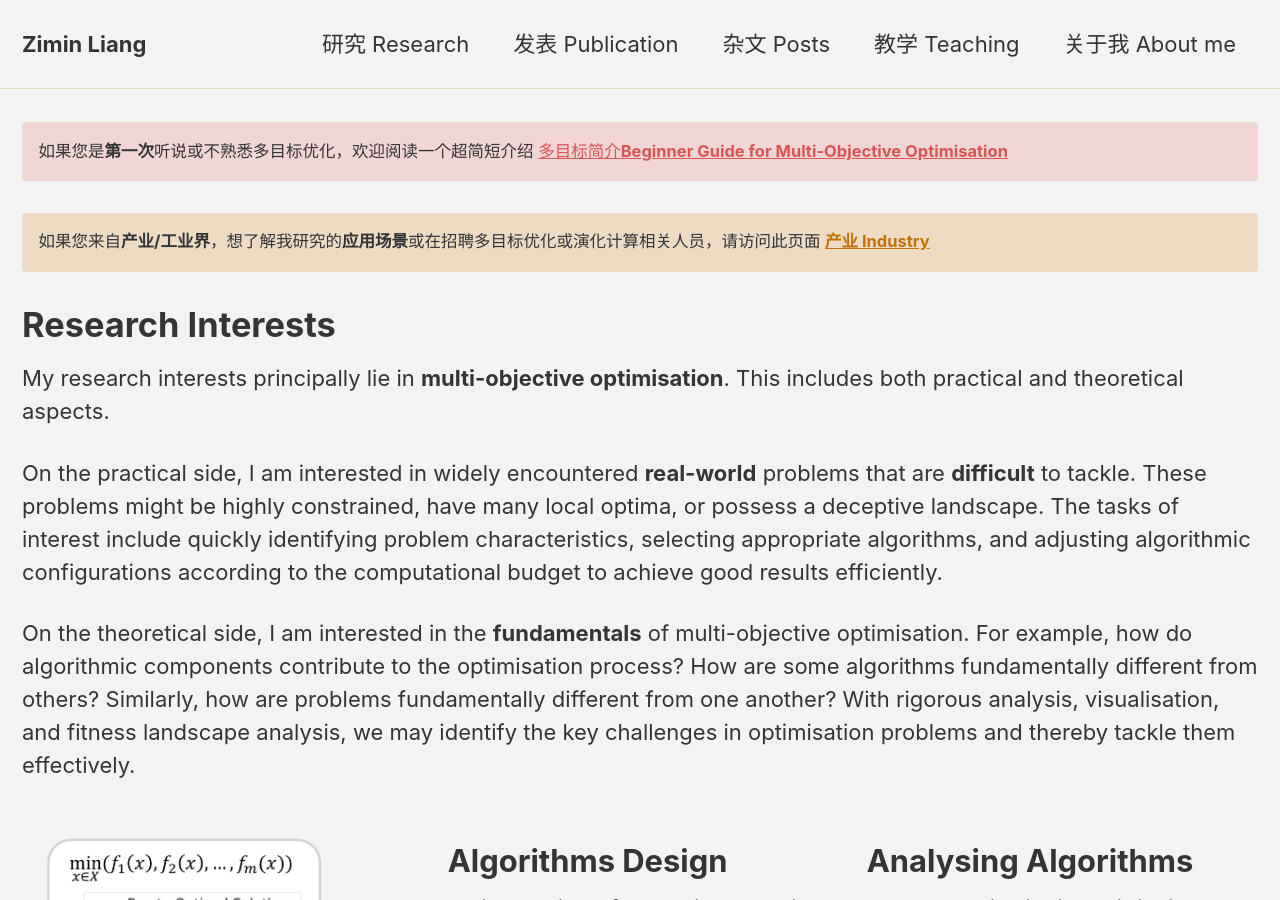
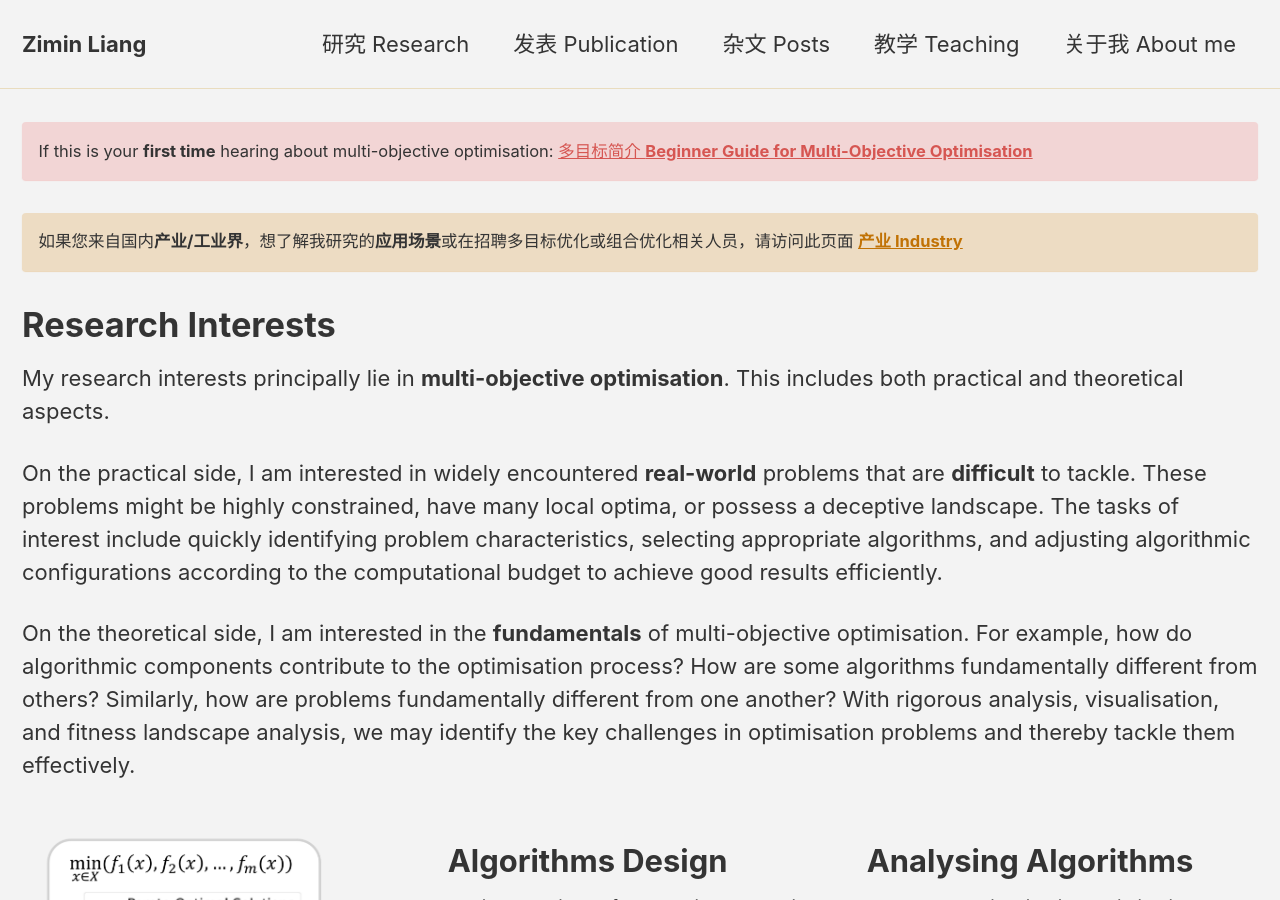
Before and after one commit to Zim-L/Zim-L.github.io, a Jekyll site: the page built from pages/research.md, in a window 1280 px wide and 900 px high. Built offline with Jekyll 4.4.1, drawn with Linux system fonts in a browser that asks for light colours; cached includes are drawn as plain includes.

Commit message:
Update research.md

```diff
--- a/pages/research.md
+++ b/pages/research.md
@@ -36,10 +36,10 @@ feature_row:
     btn_class: "btn--primary btn--large"
     btn_label: "Learn more"
 ---
-如果您是**第一次**听说或不熟悉多目标优化，欢迎阅读一个超简短介绍 [多目标简介**Beginner Guide for Multi-Objective Optimisation**](/MOO/)
+If this is your **first time** hearing about multi-objective optimisation: [多目标简介 **Beginner Guide for Multi-Objective Optimisation**](/MOO/)
 {: .notice--danger}
 
-如果您来自**产业/工业界**，想了解我研究的**应用场景**或在招聘多目标优化或演化计算相关人员，请访问此页面 [**产业 Industry**](/industry/)<br />
+如果您来自国内**产业/工业界**，想了解我研究的**应用场景**或在招聘多目标优化或组合优化相关人员，请访问此页面 [**产业 Industry**](/industry/)<br />
 {: .notice--warning}
 
 
```
